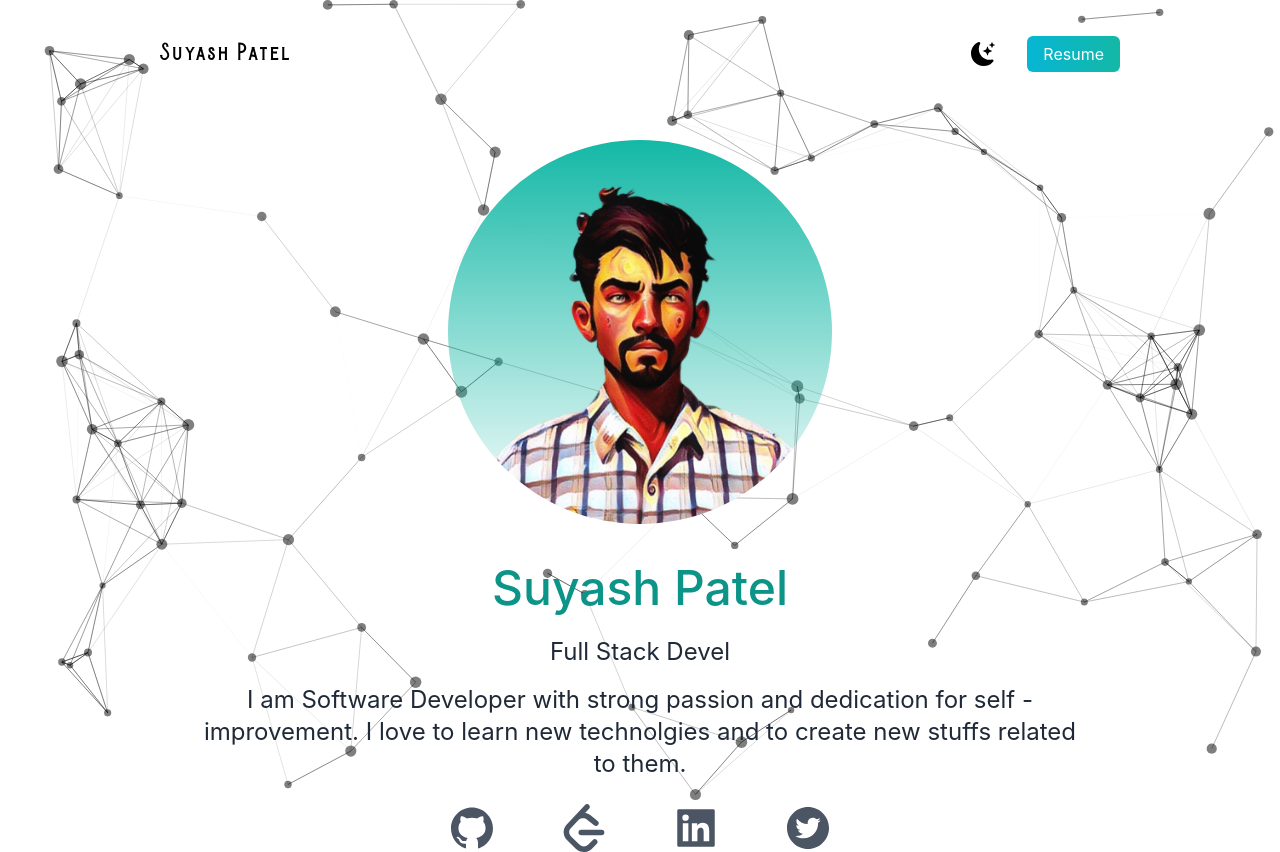
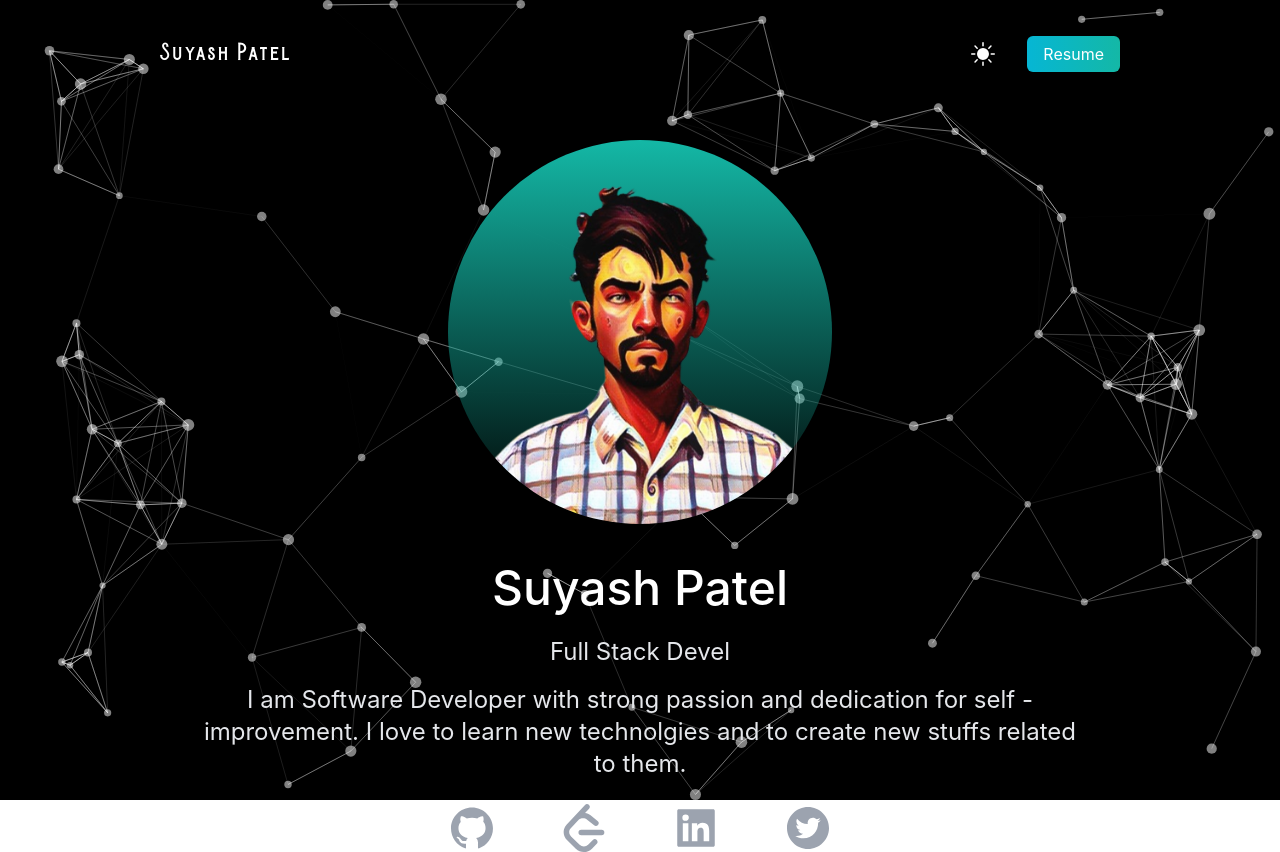
Before and after one commit to isuyashpatel/suyash, a Next.js app: page / in a window 1280 px wide. Built offline with nearby package versions, Linux system fonts and the light colour scheme.

Commit message:
state management

```diff
--- a/src/app/component/index.jsx
+++ b/src/app/component/index.jsx
@@ -1,104 +1,16 @@
-import { Fragment, useCallback, useState } from 'react'
-import Particles from 'react-particles'
+import { Fragment } from 'react'
+
 import { Navbar } from './nav'
 import About from './about'
-import { loadSlim } from 'tsparticles-slim'
+import { useRecoilState } from 'recoil'
+import { themeState } from '../stateManagement/recoil'
+import { Particlesjs } from './particles-js'
 
 const Index = () => {
-    const particlesInit = useCallback(async engine => {
-        console.log(engine);
-        // you can initiate the tsParticles instance (engine) here, adding custom shapes or presets
-        // this loads the tsparticles package bundle, it's the easiest method for getting everything ready
-        // starting from v2 you can add only the features you need reducing the bundle size
-        //await loadFull(engine);
-        await loadSlim(engine);
-    }, []);
-    const particlesLoaded = useCallback(async container => {
-        await console.log(container);
-    }, []);
-    const [darkMode, setDarkMode] = useState(false);
-
-
-
-    //option theme
-    const options = {
-        fullScreen: true,
-        background: {
-            color: {
-                value: darkMode ? "#000" : "#fff",
-            },
-        },
-        fpsLimit: 180,
-        interactivity: {
-            events: {
-                onClick: {
-                    enable: true,
-                    mode: "push",
-                },
-                onHover: {
-                    enable: true,
-                    mode: "repulse",
-                },
-                resize: true,
-            },
-            modes: {
-                push: {
-                    quantity: 4,
-                },
-                repulse: {
-                    distance: 200,
-                    duration: 0.4,
-                },
-            },
-        },
-        particles: {
-            color: {
-                value: darkMode ? "#fff" : "#000",
-            },
-            links: {
-                color: darkMode ? "#fff" : "#000",
-                distance: 150,
-                enable: true,
-                opacity: 0.5,
-                width: 1,
-            },
-            move: {
-                direction: "none",
-                enable: true,
-                outModes: {
-                    default: "bounce",
-                },
-                random: false,
-                speed: 6,
-                straight: false,
-            },
-            number: {
-                density: {
-                    enable: true,
-                    area: 800,
-                },
-                value: 80,
-            },
-            opacity: {
-                value: 0.5,
-            },
-            shape: {
-                type: "circle",
-            },
-            size: {
-                value: { min: 3, max: 6 },
-            },
-        },
-        detectRetina: true,
-    }
+    const [darkMode, setDarkMode] = useRecoilState(themeState);
     return (
         <Fragment>
-            <Particles
-                id="tsparticles"
-                init={particlesInit}
-                loaded={particlesLoaded}
-                options={options}
-            />
+            <Particlesjs />
             <div className={darkMode ? 'dark' : ''}>
                 <main className='relative px-10 md:px-20 lg:px-40 overflow-hidden'>
                     <section className='min-h-screen'>
--- /dev/null
+++ b/src/app/component/particles-js/index.js
@@ -0,0 +1,101 @@
+import { useRecoilValue } from "recoil";
+import { backgroundColor, constellation } from "../../stateManagement/recoil";
+import { useCallback } from 'react'
+import { loadSlim } from "tsparticles-slim";
+import Particles from "react-particles";
+
+export const Particlesjs = () => {
+
+    const bgColor = useRecoilValue(backgroundColor);
+    const asterisms = useRecoilValue(constellation);
+
+    const particlesInit = useCallback(async engine => {
+        console.log(engine);
+        // you can initiate the tsParticles instance (engine) here, adding custom shapes or presets
+        // this loads the tsparticles package bundle, it's the easiest method for getting everything ready
+        // starting from v2 you can add only the features you need reducing the bundle size
+        //await loadFull(engine);
+        await loadSlim(engine);
+    }, []);
+    const particlesLoaded = useCallback(async container => {
+        await console.log(container);
+    }, []);
+
+    return (
+        <Particles
+            id="tsparticles"
+            init={particlesInit}
+            loaded={particlesLoaded}
+            options={{
+                fullScreen: true,
+                background: {
+                    color: {
+                        value: bgColor,
+                    },
+                },
+                fpsLimit: 180,
+                interactivity: {
+                    events: {
+                        onClick: {
+                            enable: true,
+                            mode: "push",
+                        },
+                        onHover: {
+                            enable: true,
+                            mode: "repulse",
+                        },
+                        resize: true,
+                    },
+                    modes: {
+                        push: {
+                            quantity: 4,
+                        },
+                        repulse: {
+                            distance: 200,
+                            duration: 0.4,
+                        },
+                    },
+                },
+                particles: {
+                    color: {
+                        value: asterisms,
+                    },
+                    links: {
+                        color: asterisms,
+                        distance: 150,
+                        enable: true,
+                        opacity: 0.5,
+                        width: 1,
+                    },
+                    move: {
+                        direction: "none",
+                        enable: true,
+                        outModes: {
+                            default: "bounce",
+                        },
+                        random: false,
+                        speed: 6,
+                        straight: false,
+                    },
+                    number: {
+                        density: {
+                            enable: true,
+                            area: 800,
+                        },
+                        value: 80,
+                    },
+                    opacity: {
+                        value: 0.5,
+                    },
+                    shape: {
+                        type: "circle",
+                    },
+                    size: {
+                        value: { min: 3, max: 6 },
+                    },
+                },
+                detectRetina: true,
+            }}
+        />
+    )
+}
--- a/src/app/page.js
+++ b/src/app/page.js
@@ -1,12 +1,13 @@
 'use client';
-import React, { Fragment } from 'react';
+import React from 'react';
 import Index from './component';
+import { RecoilRoot } from 'recoil';
 
 export default function Home() {
 
   return (
-    <Fragment>
+    <RecoilRoot>
       <Index />
-    </Fragment>
+    </RecoilRoot>
   );
 }
--- a/src/app/particles-js/index.js
+++ /dev/null
@@ -1,69 +0,0 @@
-export const options = {
-    background: {
-        color: {
-            value: "#ffff",
-        },
-    },
-    fpsLimit: 180,
-    interactivity: {
-        events: {
-            onClick: {
-                enable: true,
-                mode: "push",
-            },
-            onHover: {
-                enable: true,
-                mode: "repulse",
-            },
-            resize: true,
-        },
-        modes: {
-            push: {
-                quantity: 4,
-            },
-            repulse: {
-                distance: 200,
-                duration: 0.4,
-            },
-        },
-    },
-    particles: {
-        color: {
-            value: "#0000",
-        },
-        links: {
-            color: "#000",
-            distance: 150,
-            enable: true,
-            opacity: 0.5,
-            width: 1,
-        },
-        move: {
-            direction: "none",
-            enable: true,
-            outModes: {
-                default: "bounce",
-            },
-            random: false,
-            speed: 6,
-            straight: false,
-        },
-        number: {
-            density: {
-                enable: true,
-                area: 800,
-            },
-            value: 80,
-        },
-        opacity: {
-            value: 0.5,
-        },
-        shape: {
-            type: "circle",
-        },
-        size: {
-            value: { min: 3, max: 6 },
-        },
-    },
-    detectRetina: true,
-}
--- /dev/null
+++ b/src/app/stateManagement/recoil.js
@@ -0,0 +1,20 @@
+import { atom, selector } from "recoil";
+
+export const themeState = atom({
+    key: 'themeColor',
+    default: true
+})
+
+export const backgroundColor = selector({
+    key: 'backgroundColor',
+    get: ({ get }) => {
+        return get(themeState) ? "#000" : "#fff";  //if the state is
+    }
+})
+
+export const constellation = selector({
+    key: 'constellation',
+    get: ({ get }) => {
+        return get(themeState) ? "#fff" : "#000";  //if the state is
+    }
+})
```
